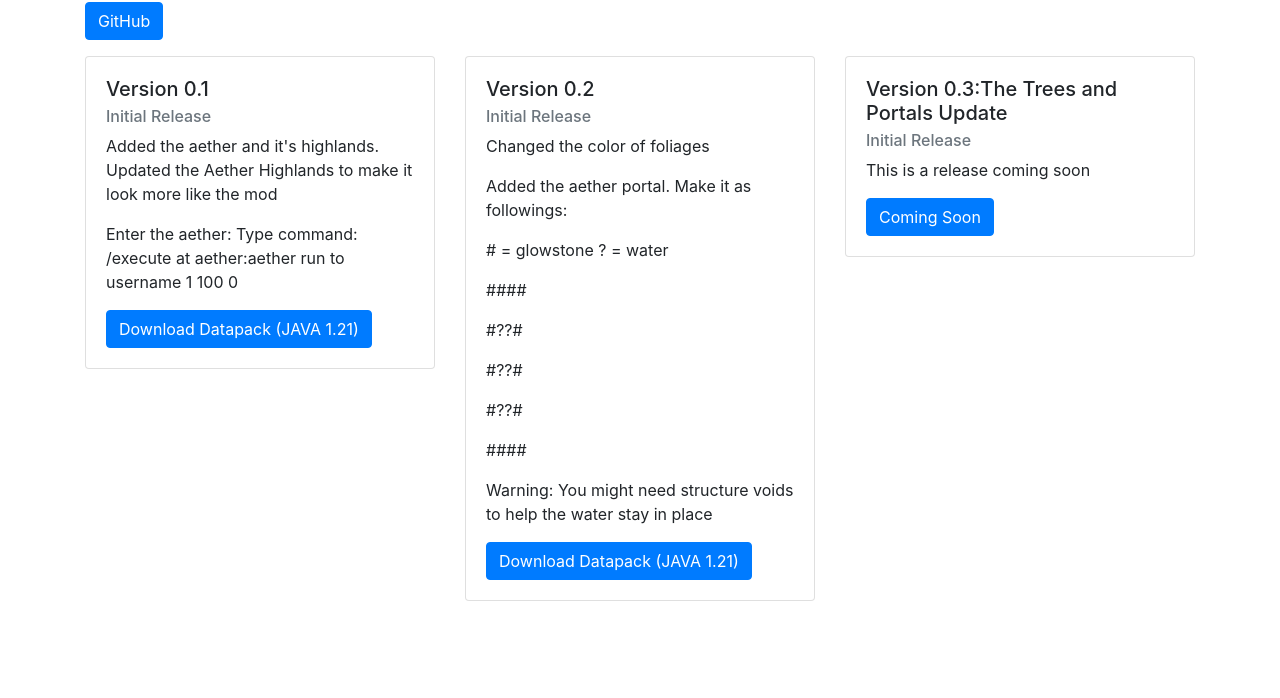
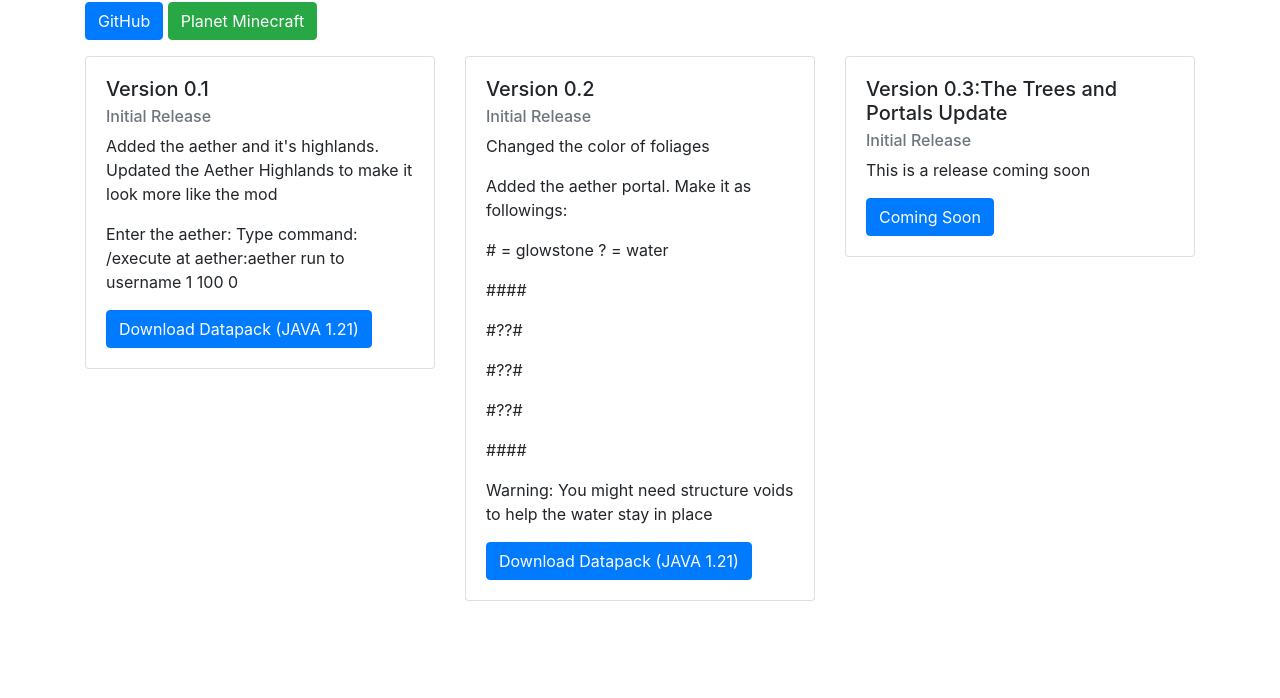
Before and after one commit to RELboss/A-Vanilla-Aether, a plain HTML site: page index.html in a window 1280 px wide. Shown: the part 102-800 px from the top of the page. Drawn offline with nearby package versions, Linux system fonts and the light colour scheme.

Commit message:
Update index.html

```diff
--- a/index.html
+++ b/index.html
@@ -18,6 +18,7 @@
     <div class="container mt-5">
         <h1 class="text-center">A Vanilla Aether Releases</h1>
 <a href="https://github.com/RELboss/A-Vanilla-Aether" class="btn btn-primary" tabindex="-1" role="button">GitHub</a>
+<a href="https://www.planetminecraft.com/data-pack/a-vanilla-aether/" class="btn btn-success" tabindex="-1" role="button">Planet Minecraft</a>
         <div class="row mt-3">
             <div class="col-md-4 mb-4">
                 <div class="card release-card">
```
